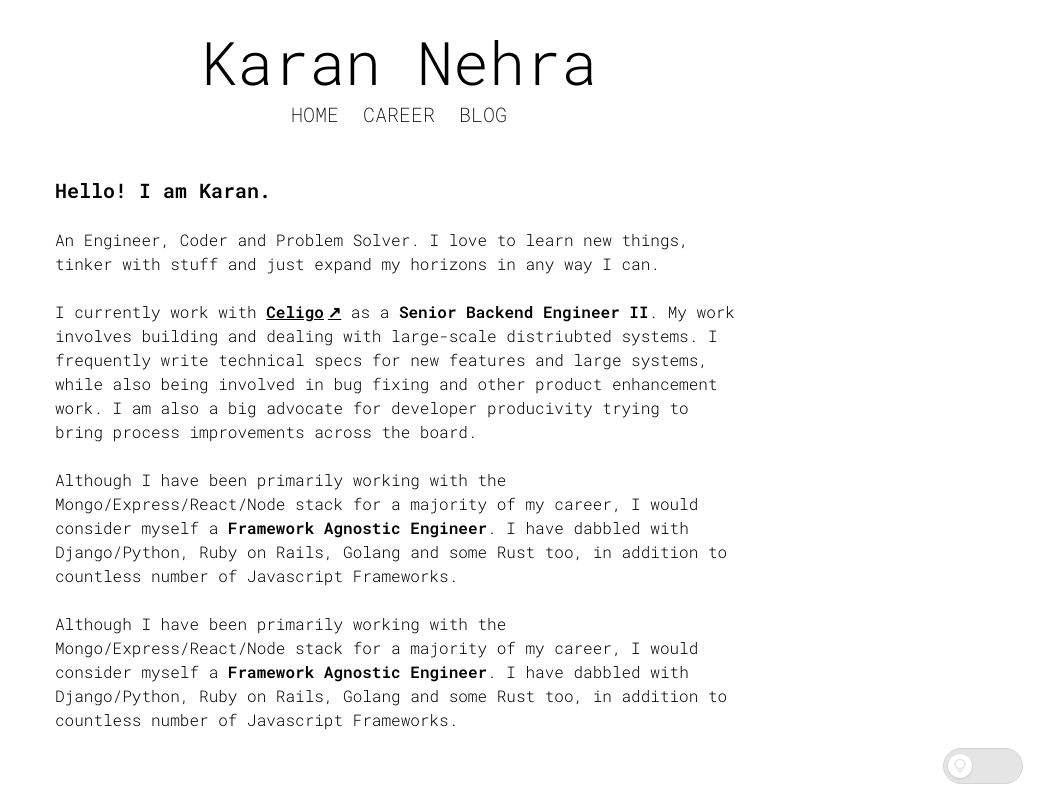
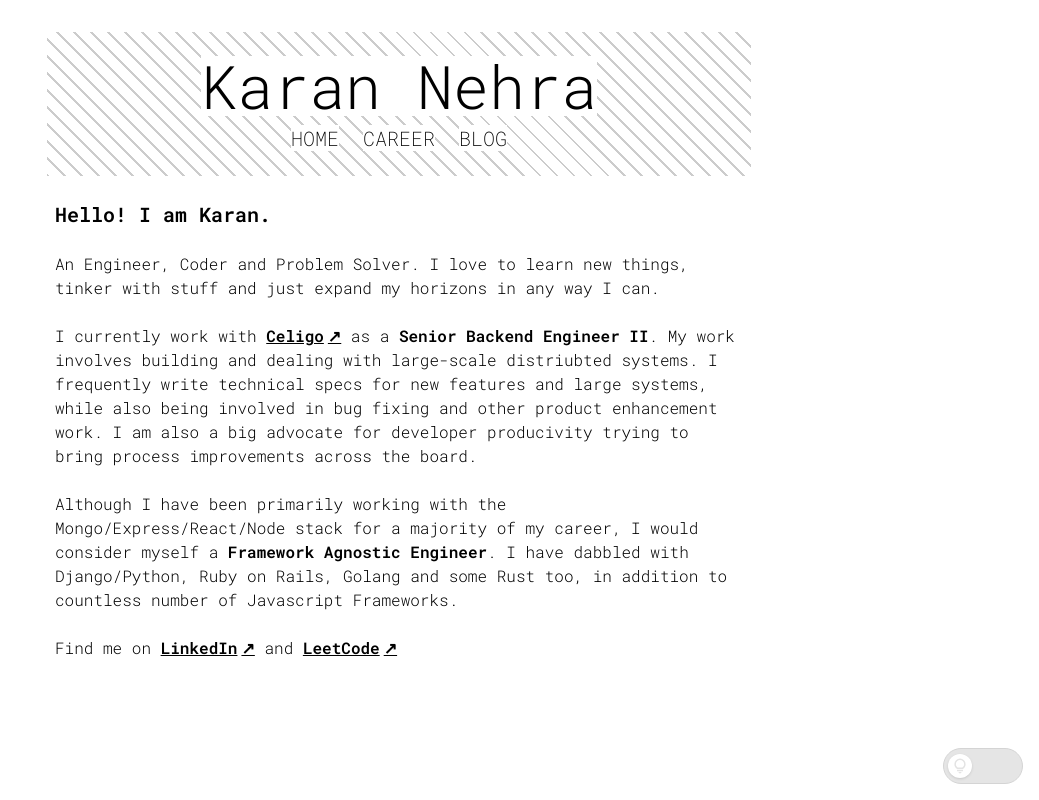
Before and after one commit to karanehra/karanehra.github.io, a Next.js app: page / in a window 1280 px wide. Shown: the whole page, without its empty margins (241-1280 px from the left). Built offline with nearby package versions, Linux system fonts and the light colour scheme.

Commit message:
Adds some minor changes here and there

```diff
--- a/src/components/Letterhead.tsx
+++ b/src/components/Letterhead.tsx
@@ -1,17 +1,37 @@
-import Link from 'next/link';
+import Link from "next/link";
+import { useTheme } from "@/context/ThemeContext";
 
 export default function Letterhead() {
+  const { isDarkMode } = useTheme();
+
+  const backgroundStyle: React.CSSProperties = {
+    backgroundImage: isDarkMode
+      ? "repeating-linear-gradient(45deg, rgba(255,255,255,0.2) 0, rgba(255,255,255,0.2) 2px, transparent 2px, transparent 12px)"
+      : "repeating-linear-gradient(45deg, rgba(0,0,0,0.2) 0, rgba(0,0,0,0.2) 2px, transparent 2px, transparent 12px)",
+  };
+
+  const textClassName = `text-3xl md:text-6xl font-mono font-light ${
+    isDarkMode ? "bg-zinc-900 text-zinc-100" : "bg-white text-black"
+  }`;
+
+  const linkClassName = `hover:underline ${
+    isDarkMode ? "bg-zinc-900 text-zinc-100" : "bg-white text-black"
+  }`;
+
   return (
-    <header className="flex flex-col items-center text-center mb-12">
-      <h1 className="text-3xl md:text-6xl font-mono font-light">Karan Nehra</h1>
+    <header
+      className="flex flex-col items-center text-center py-6 mb-6"
+      style={backgroundStyle}
+    >
+      <h1 className={textClassName}>Karan Nehra</h1>
       <nav className="mt-2 space-x-6 text-xs md:text-xl uppercase font-mono font-extralight">
-        <Link href="/" className="hover:underline">
+        <Link href="/" className={linkClassName}>
           Home
         </Link>
-        <Link href="/career" className="hover:underline">
+        <Link href="/career" className={linkClassName}>
           Career
         </Link>
-        <Link href="/blog" className="hover:underline">
+        <Link href="/blog" className={linkClassName}>
           Blog
         </Link>
       </nav>
--- a/src/components/PageWrapper.tsx
+++ b/src/components/PageWrapper.tsx
@@ -8,7 +8,7 @@
   return (
     <div
       className={`min-h-screen transition-colors duration-300 ${
-        isDarkMode ? "bg-black text-white" : "bg-white text-black"
+        isDarkMode ? "bg-zinc-900 text-zinc-100" : "bg-white text-black"
       }`}
     >
       <div className="max-w-screen-md mx-auto px-4 sm:px-6 md:px-8 py-8">
--- a/src/pages/blog/[id].tsx
+++ b/src/pages/blog/[id].tsx
@@ -5,6 +5,7 @@
 import html from "remark-html";
 import { GetStaticPaths, GetStaticProps } from "next";
 import { BlogPost } from "@/lib/blog";
+import Head from "next/head";
 
 type Props = {
   post: BlogPost;
@@ -13,6 +14,10 @@
 
 export default function BlogPostPage({ post, htmlContent }: Props) {
   return (
+    <>
+      <Head>
+        <title>{post.title} | My Blog</title>
+      </Head>
       <div className="p-6">
         <h1 className="text-2xl font-mono font-semibold mb-2">{post.title}</h1>
         <p className="text-sm font-mono text-gray-500">{post.date}</p>
@@ -21,6 +26,7 @@
           dangerouslySetInnerHTML={{ __html: htmlContent }}
         />
       </div>
+    </>
   );
 }
 
--- a/src/pages/blog/index.tsx
+++ b/src/pages/blog/index.tsx
@@ -4,6 +4,7 @@
 import { GetStaticProps } from "next";
 import Link from "next/link";
 import { BlogPost } from "@/lib/blog";
+import Head from "next/head";
 
 type Props = {
   posts: BlogPost[];
@@ -11,6 +12,10 @@
 
 export default function Blog({ posts }: Props) {
   return (
+    <>
+      <Head>
+        <title>Karan Nehra - Blogs</title>
+      </Head>
       <div className="p-6">
         <h1 className="text-2xl font-mono font-semibold mb-4">Blog</h1>
         <ul className="space-y-6">
@@ -35,6 +40,7 @@
           ))}
         </ul>
       </div>
+    </>
   );
 }
 
--- a/src/pages/career.tsx
+++ b/src/pages/career.tsx
@@ -1,6 +1,11 @@
+import Head from "next/head";
+
 export default function Career() {
   return (
     <>
+      <Head>
+        <title>Karan Nehra - Career</title>
+      </Head>
       <h2 className="font-mono font-semibold text-xl">Career</h2>
       <br />
       <p className="font-mono font-light">
--- a/src/pages/index.tsx
+++ b/src/pages/index.tsx
@@ -1,8 +1,12 @@
 import ExternalLink from "@/components/ExternalLink";
+import Head from "next/head";
 
 export default function Home() {
   return (
     <>
+      <Head>
+        <title>Karan Nehra</title>
+      </Head>
       <h2 className="font-mono font-semibold text-xl">Hello! I am Karan.</h2>
       <br />
       <p className="font-mono font-light">
@@ -30,11 +34,14 @@
       </p>
       <br />
       <p className="font-mono font-light">
-        Although I have been primarily working with the Mongo/Express/React/Node
-        stack for a majority of my career, I would consider myself a{" "}
-        <span className="font-semibold">Framework Agnostic Engineer</span>. I
-        have dabbled with Django/Python, Ruby on Rails, Golang and some Rust
-        too, in addition to countless number of Javascript Frameworks.
+        Find me on{" "}
+        <ExternalLink href="https://www.linkedin.com/in/karanehra/">
+          LinkedIn
+        </ExternalLink>{" "}
+        and{" "}
+        <ExternalLink href="https://leetcode.com/u/karanehra/">
+          LeetCode
+        </ExternalLink>
       </p>
     </>
   );
```
Lines whose indentation alone changed are shown as unchanged.
